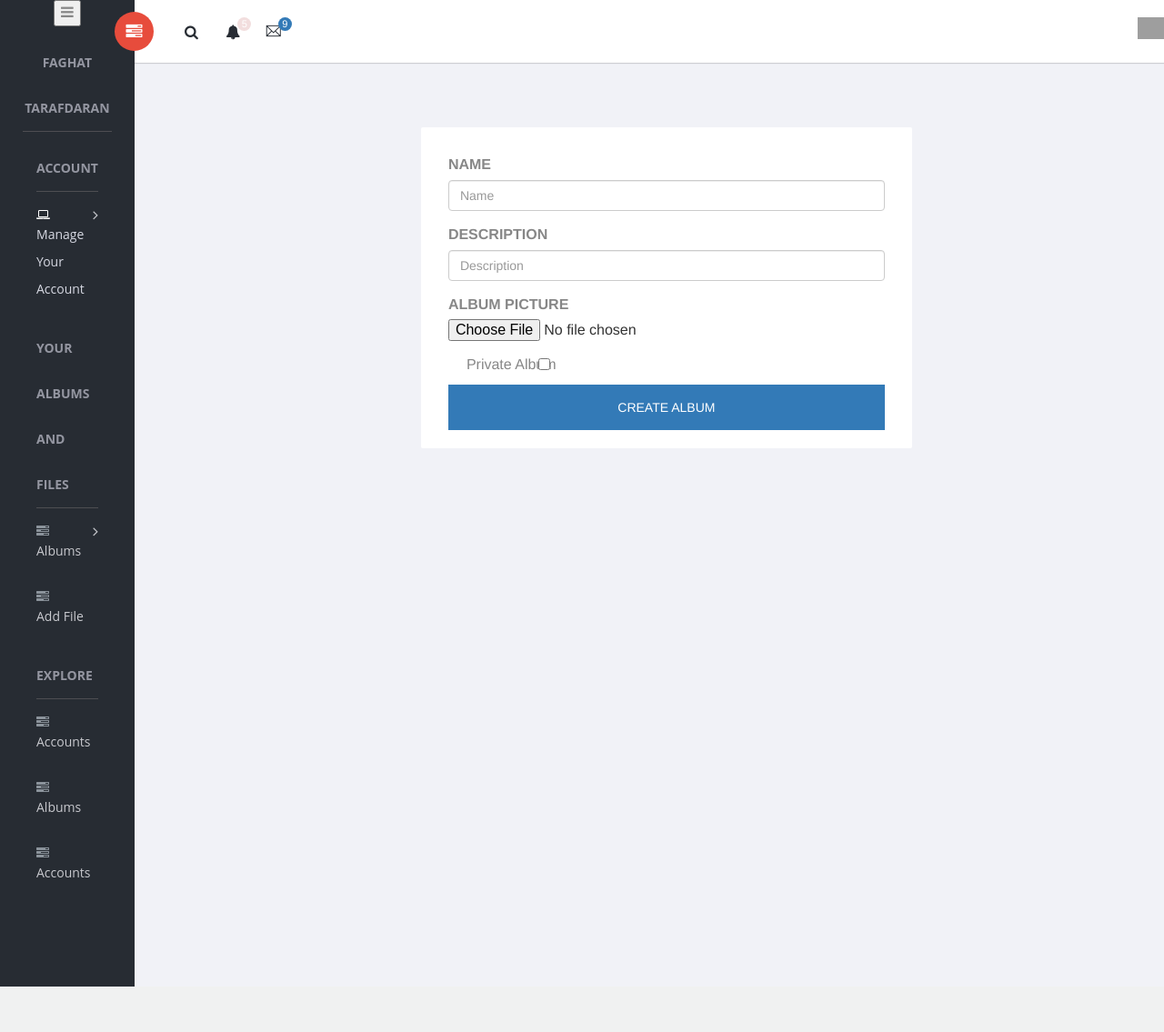
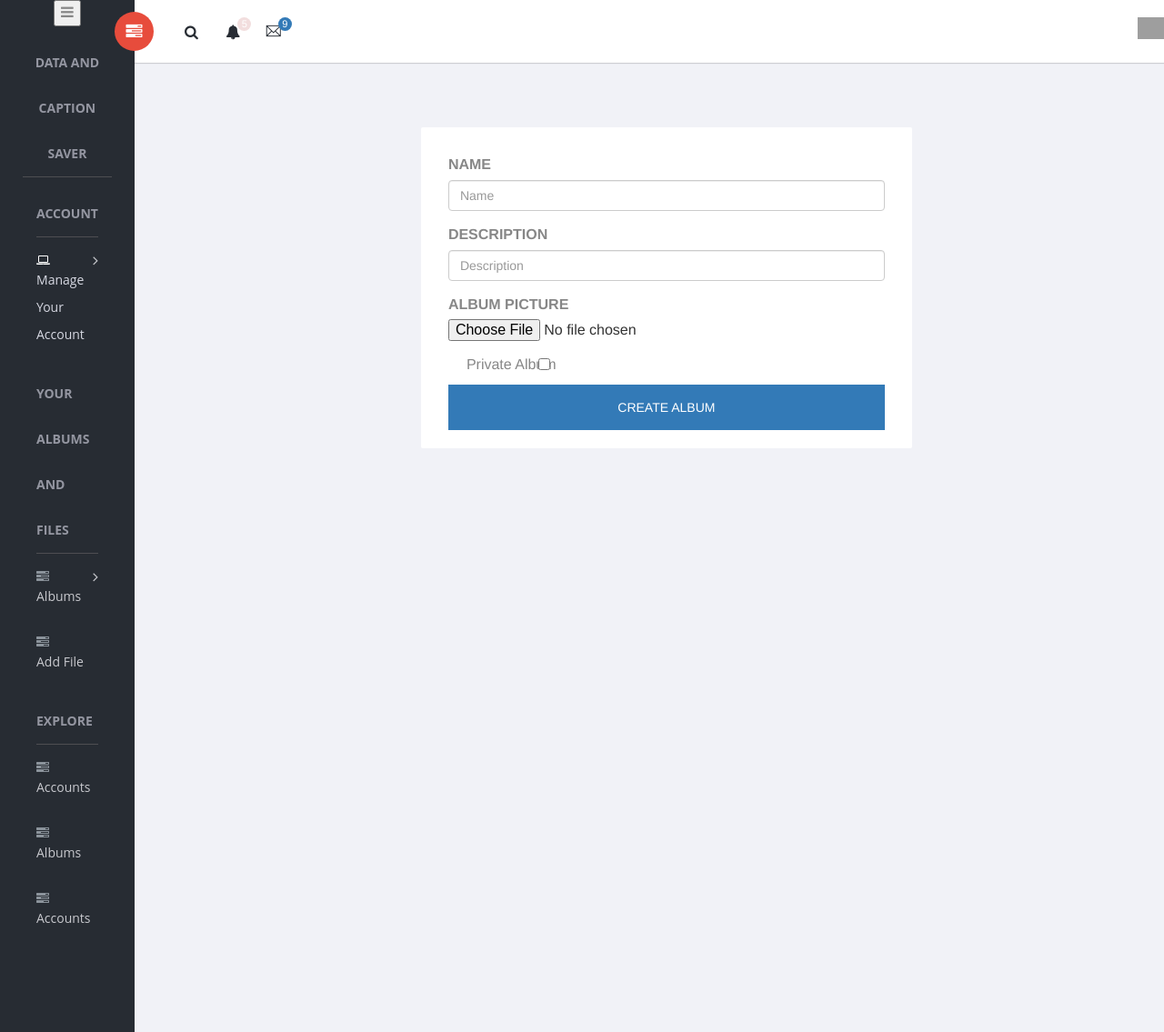
Before and after one commit to MohammadShapouri/data-and-caption-saver, a Django app: page /albums/create-album/ in a window 1280 px wide. Shown: the whole page at 91% size. Before the commit the page ends 1085 px from the top, so only its background shows below. Run offline with Django 5.2, Linux system fonts and the light colour scheme; the visitor is signed in with stand-in values (Sample User, id 1); some libraries are stand-ins or nearby versions; grey boxes are pictures that could not be loaded.

Commit message:
Added documentation pictures and fixed authentication bug in base template file.

```diff
--- a/config/templates/base.html
+++ b/config/templates/base.html
@@ -10,8 +10,8 @@
 <head>
     <meta charset="utf-8">
     <meta http-equiv="X-UA-Compatible" content="IE=edge">
-    <title>Faghat Tarafdaran</title>
-    <meta name="description" content="Faghat Tarafdaran">
+    <title>Data and Caption Saver</title>
+    <meta name="description" content="Data and Caption Saver">
     <meta name="viewport" content="width=device-width, initial-scale=1">
 
     <link rel="apple-touch-icon" href="apple-icon.png">
@@ -27,13 +27,14 @@
     <link rel="stylesheet" href="{% static 'assets/css/style.css' %}">
 </head>
 <body>
+    {% if request.user.is_authenticated %}
     <aside id="left-panel" class="left-panel">
         <nav class="navbar navbar-expand-sm navbar-default">
             <div class="navbar-header">
                 <button class="navbar-toggler" type="button" data-toggle="collapse" data-target="#main-menu" aria-controls="main-menu" aria-expanded="false" aria-label="Toggle navigation">
                     <i class="fa fa-bars"></i>
                 </button>
-                <h3 class="menu-title">Faghat Tarafdaran</h3>
+                <h3 class="menu-title">Data and Caption Saver</h3>
             </div>
             <div id="main-menu" class="main-menu collapse navbar-collapse">
                 <ul class="nav navbar-nav">
@@ -77,6 +78,7 @@
             </div>
         </nav>
     </aside>
+    {% endif %}
     <div id="right-panel" class="right-panel">
         <header id="header" class="header">
             <div class="header-menu">
```
Also changed, not shown: documentation/account_list_page_pic.png (added), documentation/account_profile_page_pic.png (added), documentation/add_data_and_caption_page_pic.png (added), documentation/album_list_page_pic.png (added), documentation/create_account_page_pic.png (added), documentation/log_in_page_pic.png (added).
